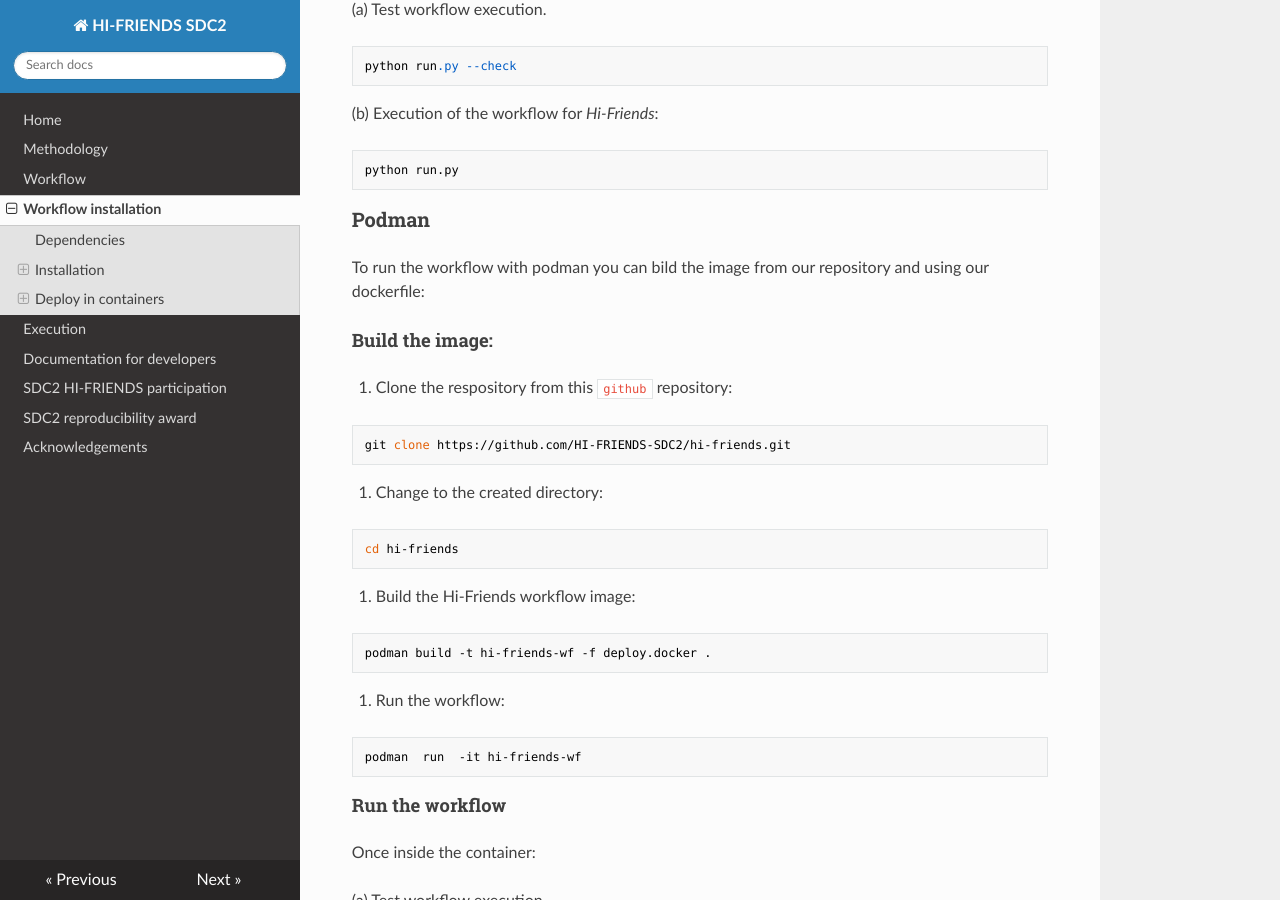
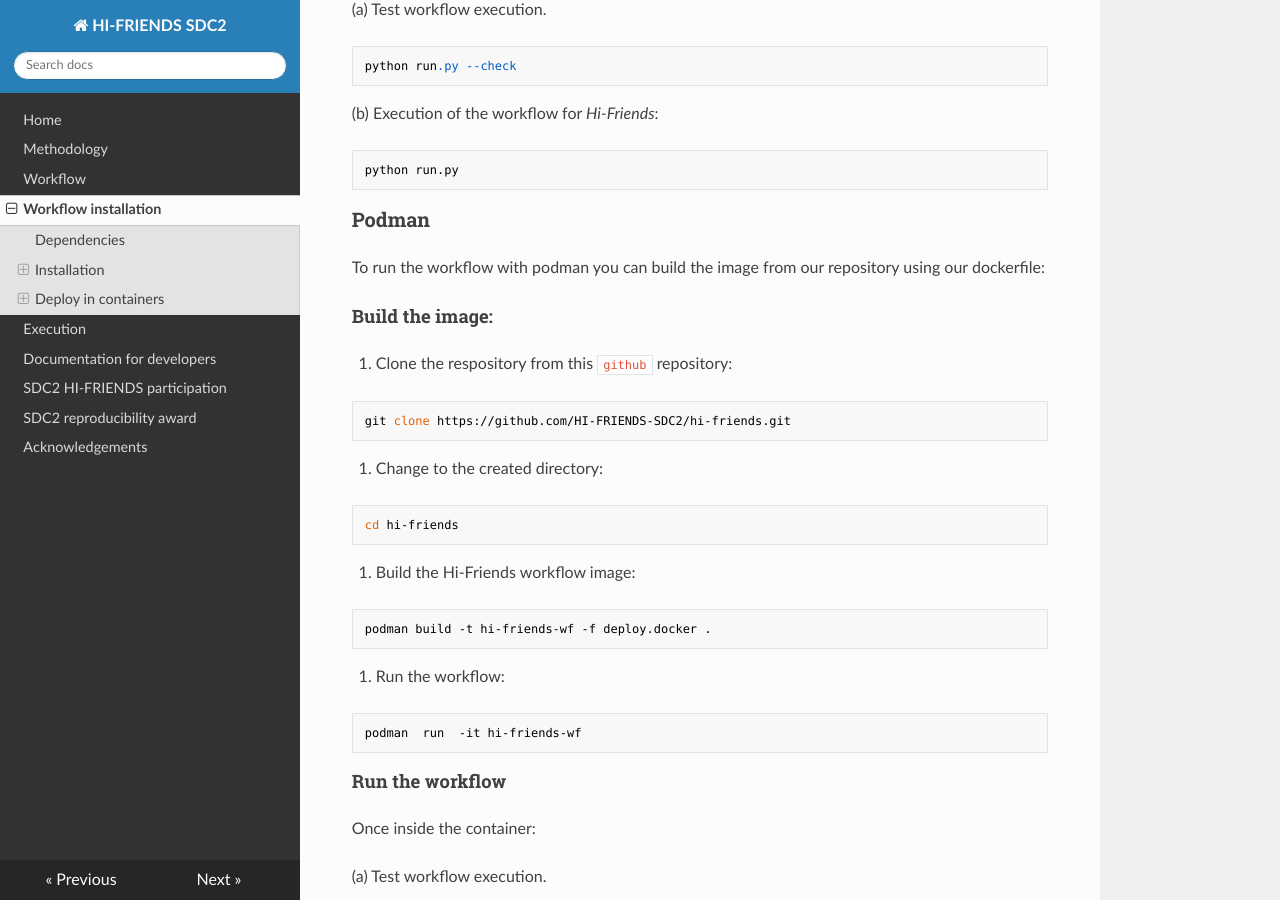
Before and after one commit to HI-FRIENDS-SDC2/hi-friends, an MkDocs documentation site: the page built from docs/installation.md, in a window 1280 px wide and 900 px high, scrolled down 3633 px. Built offline with MkDocs 1.6.1, drawn with Linux system fonts in a browser that asks for light colours; nearby versions of some CDN libraries.

Commit message:
Term mistake

```diff
--- a/docs/installation.md
+++ b/docs/installation.md
@@ -185,7 +185,7 @@ python run.py
 
 ### Podman
 
-To run the workflow with podman you can bild the image from our repository and using our dockerfile:
+To run the workflow with podman you can build the image from our repository using our dockerfile:
 
 #### Build the image:
 
```
